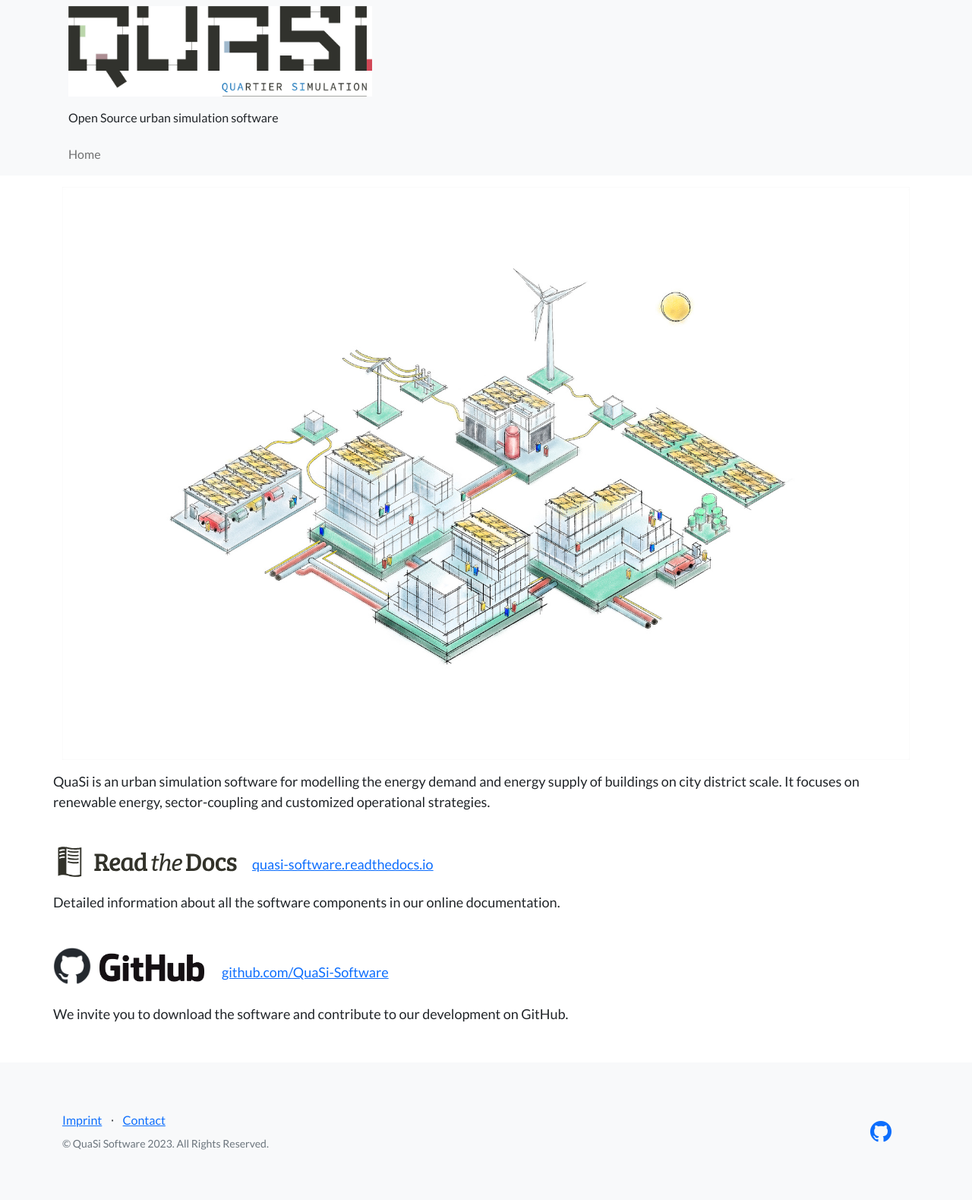
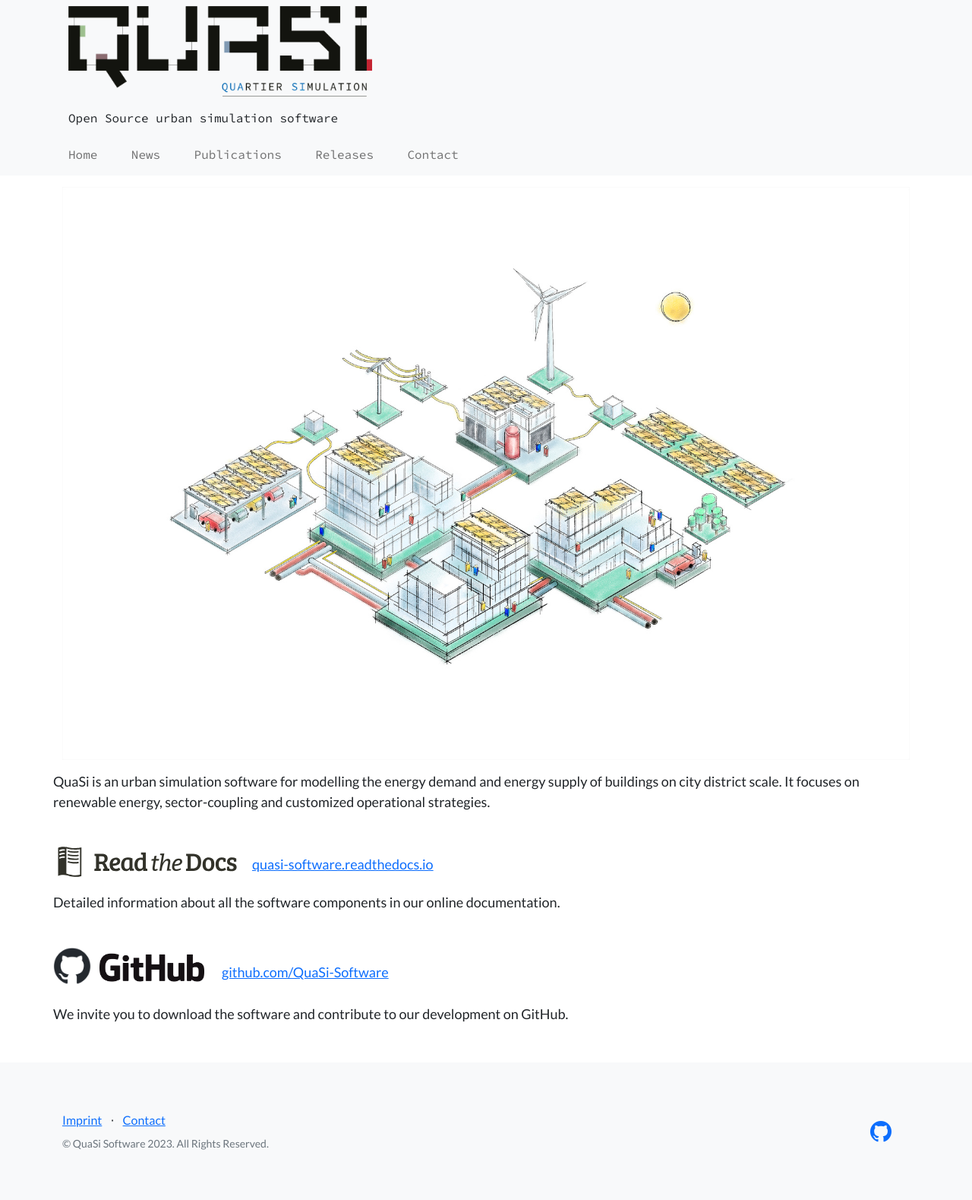
Before and after one commit to QuaSi-Software/Website, a Jekyll site: the page built from index.markdown, in a window 1280 px wide. Shown: the whole page at 76% size. Built offline with Jekyll 4.4.1, drawn with Linux system fonts in a browser that asks for light colours.

Commit message:
Extend navbar and tweak design to match design docs.

```diff
--- a/_layouts/default.html
+++ b/_layouts/default.html
@@ -14,6 +14,10 @@
         <link href="https://fonts.googleapis.com/css?family=Lato:300,400,700,300italic,400italic,700italic" rel="stylesheet" type="text/css" />
         <!-- Core theme CSS (includes Bootstrap)-->
         <link href="css/styles.css" rel="stylesheet" />
+        <!-- Fonts -->
+        <link rel="preconnect" href="https://fonts.googleapis.com">
+        <link rel="preconnect" href="https://fonts.gstatic.com" crossorigin>
+        <link href="https://fonts.googleapis.com/css2?family=Source+Code+Pro:wght@400&display=swap" rel="stylesheet">
         <!-- Custom CSS -->
         <link href="css/site_styles.css" rel="stylesheet" />
     </head>
@@ -22,7 +26,7 @@
         <nav class="navbar navbar-expand-md navbar-light bg-light static-top">
             <div class="container d-inline-flex flex-column">
                 <p>
-                    <a href="/"><img id="header-logo" src="assets/quasi_logo.jpg"/></a>
+                    <a href="/"><img id="header-logo" src="assets/quasi_logo_nobg.png"/></a>
                 </p>
 
                 <p id="header-logo-subtitle">
@@ -36,9 +40,19 @@
                 <div class="collapse navbar-collapse" id="navbar">
                     <ul class="navbar-nav mr-auto">
                         <li class="nav-item dropdown">
-                            <a class="nav-link" href="/">
-                                Home
-                            </a>
+                            <a class="nav-link" href="/">Home</a>
+                        </li>
+                        <li class="nav-item dropdown">
+                            <a class="nav-link" href="/news">News</a>
+                        </li>
+                        <li class="nav-item dropdown">
+                            <a class="nav-link" href="/publications">Publications</a>
+                        </li>
+                        <li class="nav-item dropdown">
+                            <a class="nav-link" href="/releases">Releases</a>
+                        </li>
+                        <li class="nav-item dropdown">
+                            <a class="nav-link" href="/contact">Contact</a>
                         </li>
                     </ul>
                 </div>
--- a/css/site_styles.css
+++ b/css/site_styles.css
@@ -6,9 +6,19 @@
     width: 100%;
 }
 
+#navbar .navbar-nav {
+    width: 50%;
+    font-family: 'Source Code Pro', monospace;
+}
+
 .navbar .container p {
     width: 100%;
     padding-left: 8px;
+    font-family: 'Source Code Pro', monospace;
+}
+
+.nav-item {
+    margin-right: auto;
 }
 
 .content {
```
Also changed, not shown: assets/quasi_logo_nobg.png (added).
